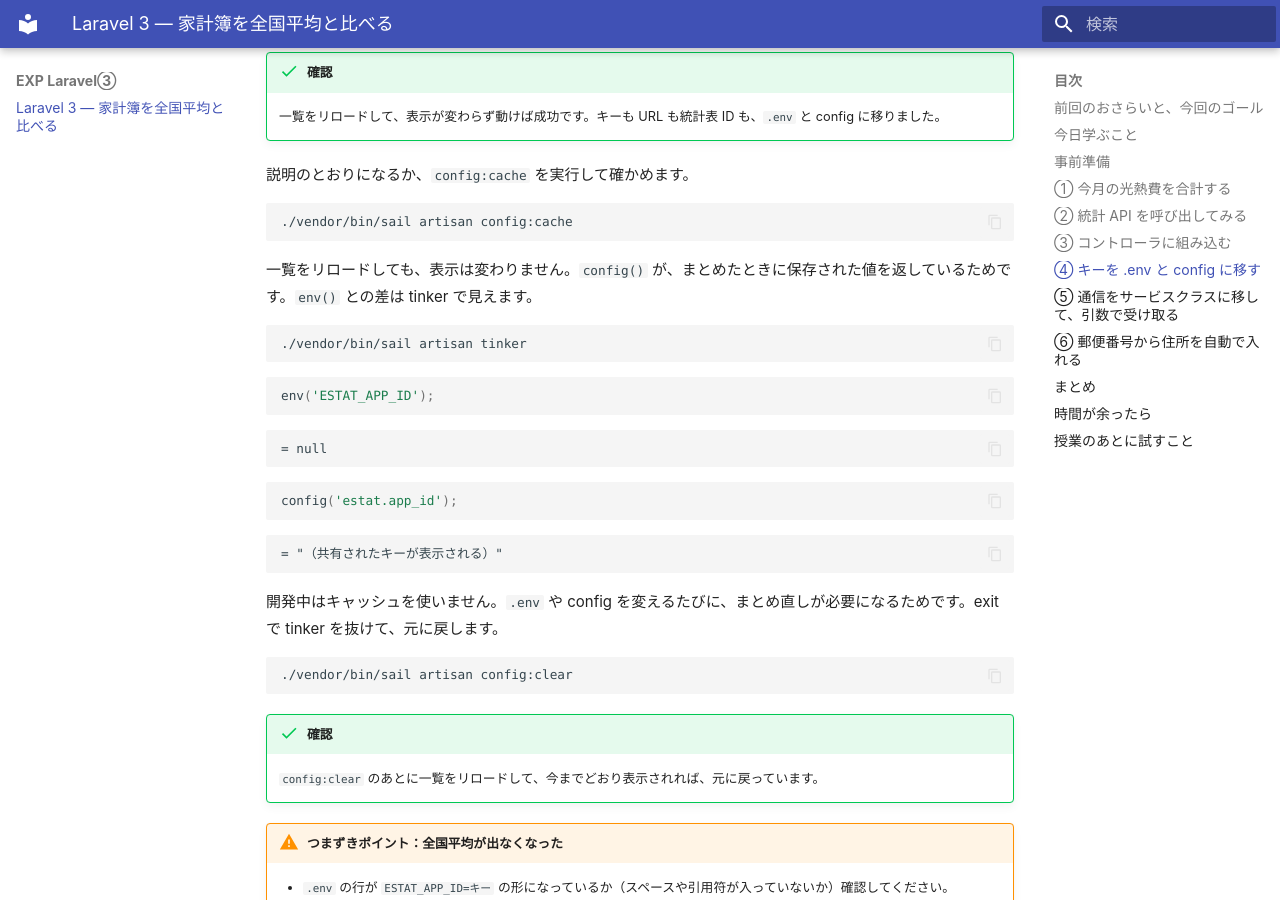
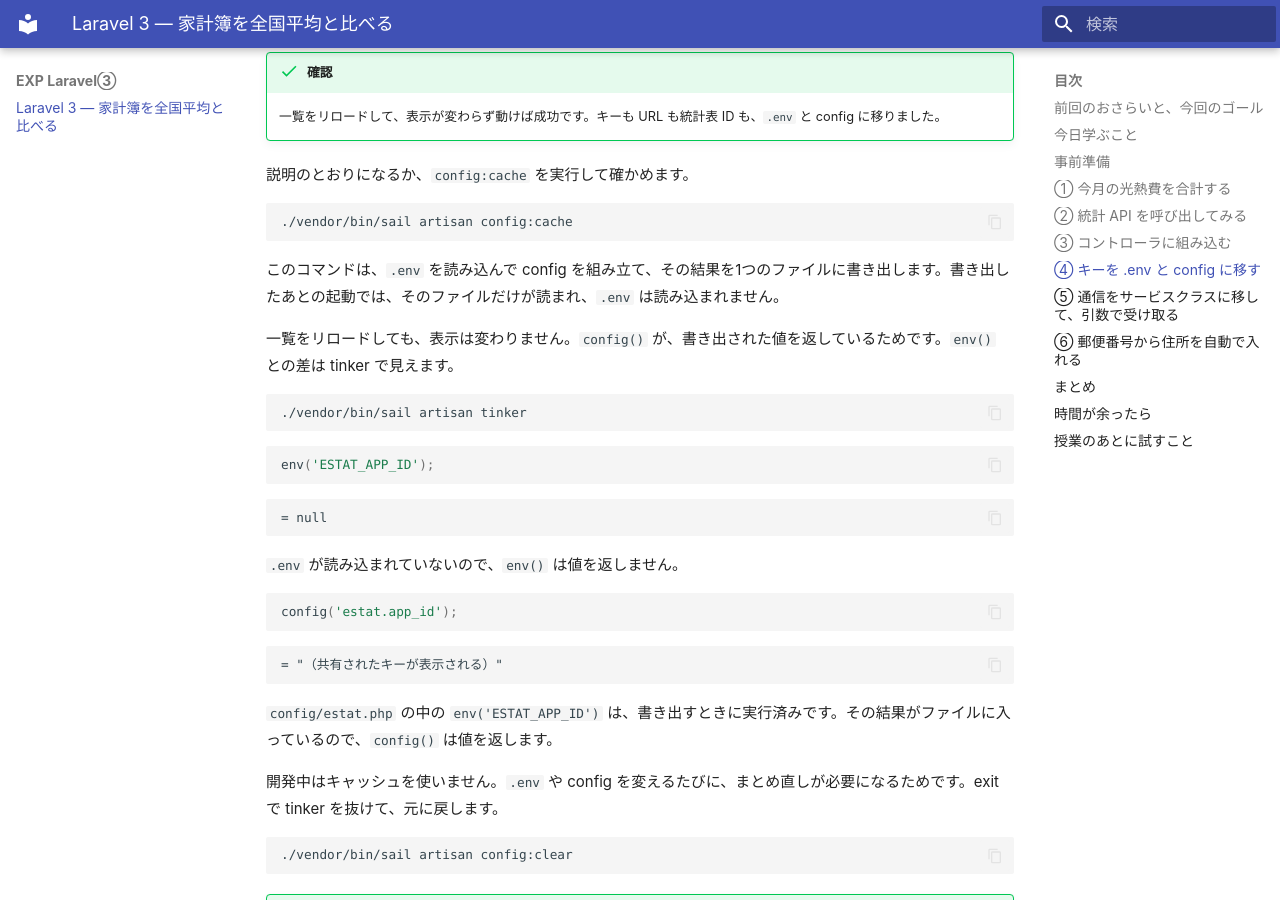
Before and after one commit to abekdwight/gslabo-lesson5, an MkDocs documentation site: the page built from docs/index.md, in a window 1280 px wide and 900 px high, scrolled down 10093 px. Built offline with MkDocs 1.6.1 and Material for MkDocs 9.7.7, drawn with Linux system fonts in a browser that asks for light colours.

Commit message:
state why env returns null after config cache

````diff
--- a/docs/index.md
+++ b/docs/index.md
@@ -854,7 +854,9 @@ URL と統計表 ID もここに置きました。キーと違って秘密では
 ./vendor/bin/sail artisan config:cache
 ```
 
-一覧をリロードしても、表示は変わりません。`config()` が、まとめたときに保存された値を返しているためです。`env()` との差は tinker で見えます。
+このコマンドは、`.env` を読み込んで config を組み立て、その結果を1つのファイルに書き出します。書き出したあとの起動では、そのファイルだけが読まれ、`.env` は読み込まれません。
+
+一覧をリロードしても、表示は変わりません。`config()` が、書き出された値を返しているためです。`env()` との差は tinker で見えます。
 
 ```sh
 ./vendor/bin/sail artisan tinker
@@ -868,6 +870,8 @@ env('ESTAT_APP_ID');
 = null
 ```
 
+`.env` が読み込まれていないので、`env()` は値を返しません。
+
 ```php
 config('estat.app_id');
 ```
@@ -875,6 +879,8 @@ config('estat.app_id');
 ```
 = "（共有されたキーが表示される）"
 ```
+
+`config/estat.php` の中の `env('ESTAT_APP_ID')` は、書き出すときに実行済みです。その結果がファイルに入っているので、`config()` は値を返します。
 
 開発中はキャッシュを使いません。`.env` や config を変えるたびに、まとめ直しが必要になるためです。exit で tinker を抜けて、元に戻します。
 
````
